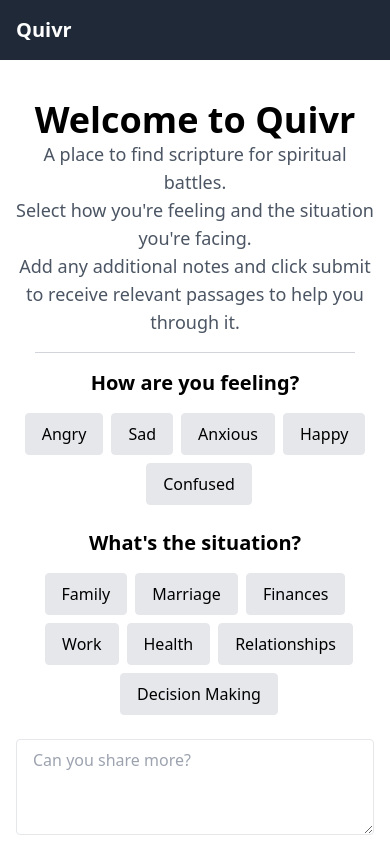
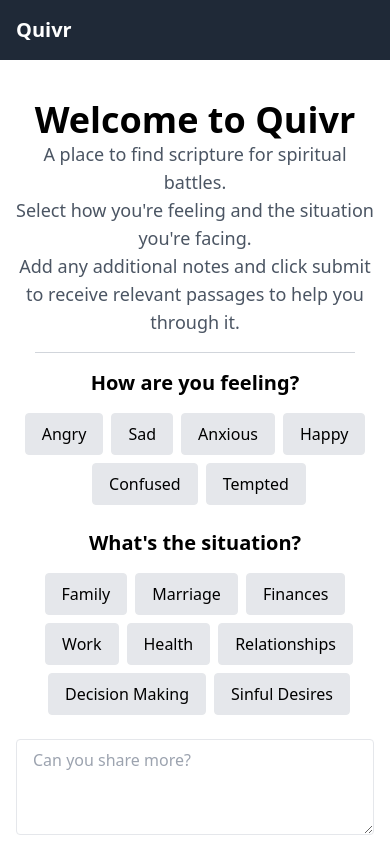
Before and after one commit to bevalen/Quivr, a Next.js app: page / in a window 390 px wide. Shown: the top 844 px of the page. Built offline with nearby package versions, Linux system fonts and the light colour scheme.

Commit message:
chore: Add new emotions and situations to Home component and fix breakpoints for scripture cards

```diff
--- a/src/app/page.js
+++ b/src/app/page.js
@@ -10,8 +10,8 @@
   const [passages, setPassages] = useState([]); // Always initialize as an array
   const [loading, setLoading] = useState(false);
 
-  const emotions = ["Angry", "Sad", "Anxious", "Happy", "Confused"];
-  const situations = ["Family", "Marriage", "Finances", "Work", "Health", "Relationships", "Decision Making"];
+  const emotions = ["Angry", "Sad", "Anxious", "Happy", "Confused", "Tempted"];
+  const situations = ["Family", "Marriage", "Finances", "Work", "Health", "Relationships", "Decision Making", "Sinful Desires"];
 
   const handleSubmit = async () => {
     setLoading(true);
@@ -115,7 +115,7 @@
       {loading && <LoadingWheel />}
 
       {passages.length > 0 && (
-        <div className="grid gap-6 lg:grid-cols-3 mx-2 lg:mx-20">
+        <div className="grid gap-6 md:grid-cols-2 xl:grid-cols-3 mx-2 lg:mx-20">
           {passages.map((passage, index) => (
             <ScriptureCard
               key={index}
```
